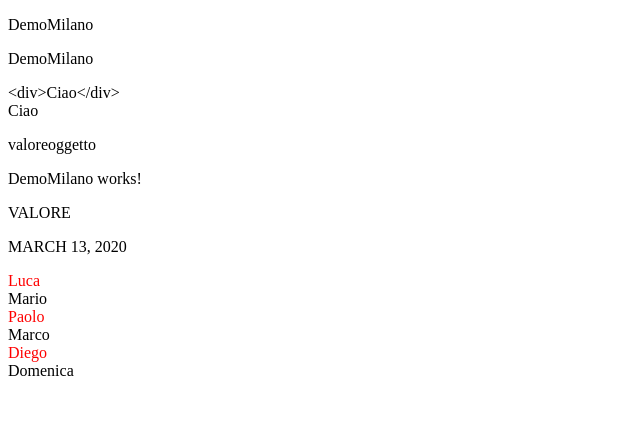
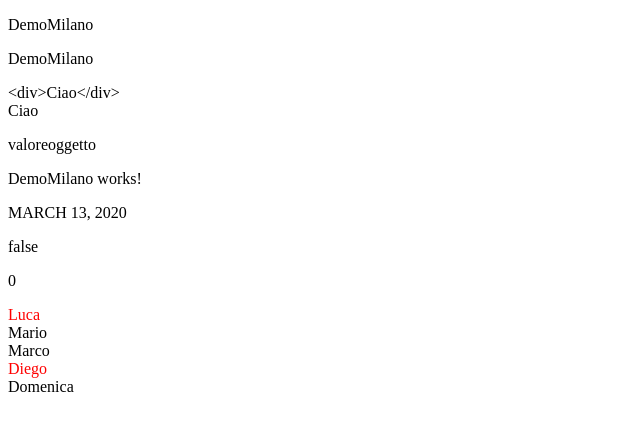
Before and after one commit to LukeSkywa/DemoMilano, an Angular app: page / in a window 1280 px wide. Shown: the top 430 px of the page, without its empty margins (0-640 px from the left). Built offline with nearby package versions, Linux system fonts and the light colour scheme.

Commit message:
prove con ngif

```diff
--- a/src/app/primo/primo.component.html
+++ b/src/app/primo/primo.component.html
@@ -1,9 +1,16 @@
 <p>{{oggetto?.chiave}}</p>
 <p>{{oggettoNull?.chiave}}</p>
 <p>{{parin}} works!</p>
-<p>{{variabile | uppercase}}</p>
 <p>{{myDate | date:'longDate' | uppercase}}</p>
 
+<p *ngIf="varBool != null">{{varBool}}</p>
+<p *ngIf="varString != null">{{varString}}</p>
+<p *ngIf="varNum != null">{{varNum}}</p>
+
+<p *ngIf="varBool">{{varBool}}</p>
+<p *ngIf="varString">{{varString}}</p>
+<p *ngIf="varNum">{{varNum}}</p>
+
 <div *ngFor="let profilo of profili; let i = index;">
-    <span [ngClass]="{prova: i%2===0}">{{profilo.nome}}</span>
+    <span [ngClass]="{prova: i%2===0}">{{profilo?.nome}}</span>
 </div>
--- a/src/app/primo/primo.component.ts
+++ b/src/app/primo/primo.component.ts
@@ -11,26 +11,29 @@ export class PrimoComponent implements OnInit {
   parin: string;
 
   profili: Persona[] = [
-    {nome: 'Luca', cognome: 'Alicata'},
-    {nome: 'Mario', cognome: 'Bianchi'},
-    {nome: 'Paolo', cognome: 'Rossi'},
-    {nome: 'Marco', cognome: 'Rossi'},
-    {nome: 'Diego', cognome: 'Rossi'},
-    {nome: 'Domenica', cognome: 'Rossi'}
+    { nome: 'Luca', cognome: 'Alicata' },
+    { nome: 'Mario', cognome: 'Bianchi' },
+    null,
+    { nome: 'Marco', cognome: 'Rossi' },
+    { nome: 'Diego', cognome: 'Rossi' },
+    { nome: 'Domenica', cognome: 'Rossi' }
   ];
 
-  variabile = 'valore';
+  varBool = false;
+  varString = '';
+  varNum = 0;
+
 
   myDate: Date = new Date();
 
-oggetto = {
-  chiave: 'valoreoggetto'
-}
+  oggetto = {
+    chiave: 'valoreoggetto'
+  }
 
-oggettoNull = null;
+  oggettoNull = null;
 
   constructor() {
-   }
+  }
 
   ngOnInit(): void {
   }
```
